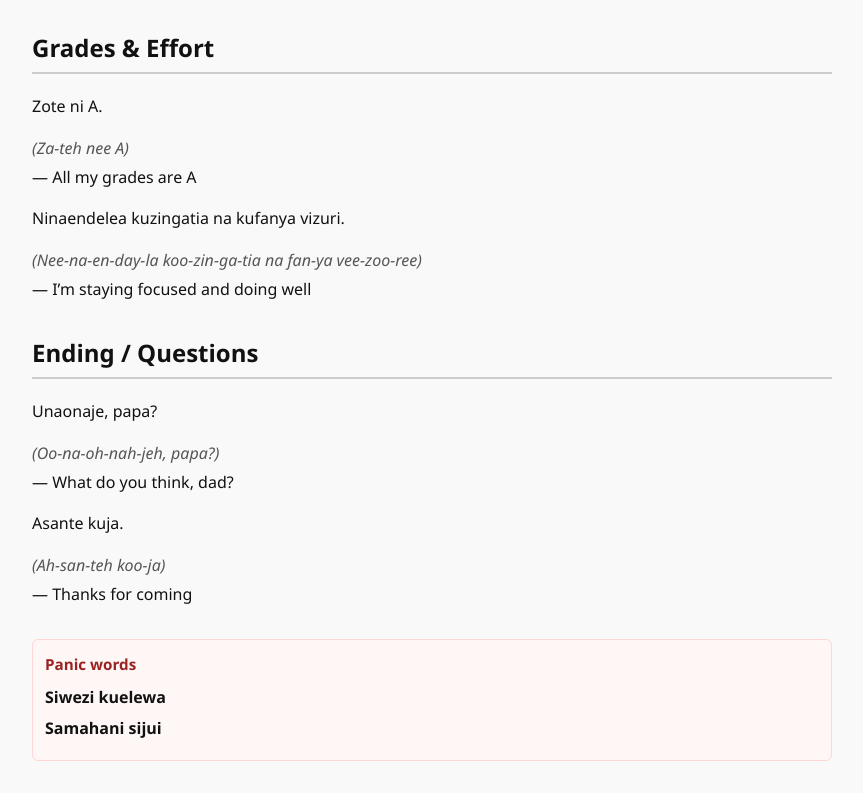
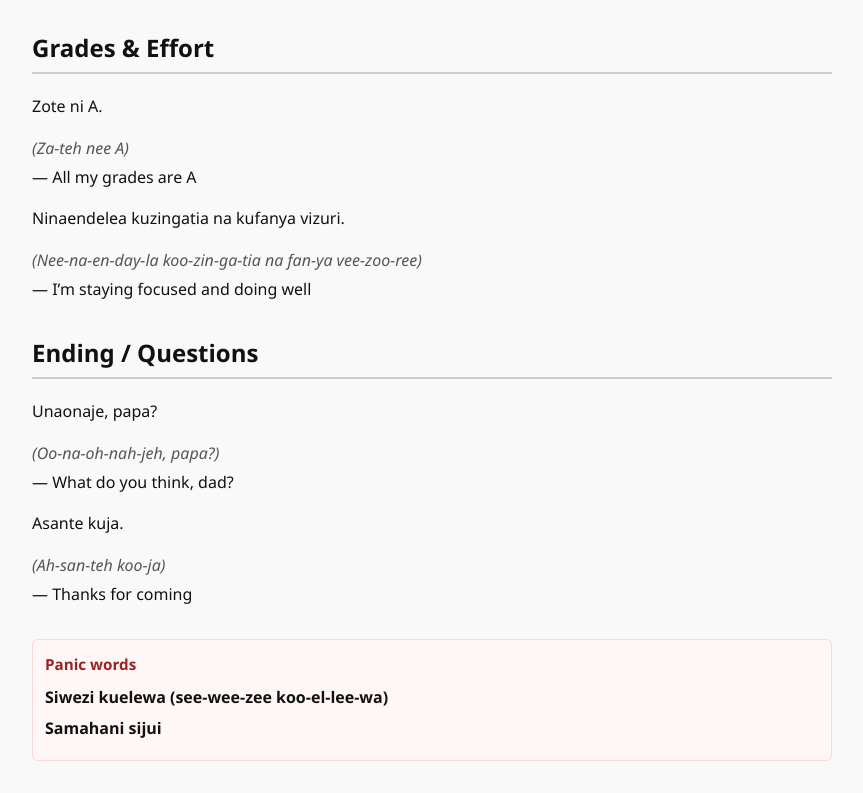
Before and after one commit to goldyea/canterbury, a plain HTML site: page reader-helper.html in a window 1280 px wide. Shown: the part 1865-2658 px from the top of the page, without its empty margins (208-1071 px from the left). Drawn offline with Linux system fonts and the light colour scheme.

Commit message:
Update panic words with pronunciation guide

```diff
--- a/reader-helper.html
+++ b/reader-helper.html
@@ -124,7 +124,7 @@
 <!-- Panic words section added at the end -->
 <div class="panic" aria-live="polite">
   <h3>Panic words</h3>
-  <p>Siwezi kuelewa</p>
+  <p>Siwezi kuelewa (see-wee-zee koo-el-lee-wa)</p>
   <p>Samahani sijui</p>
 </div>
 
```
